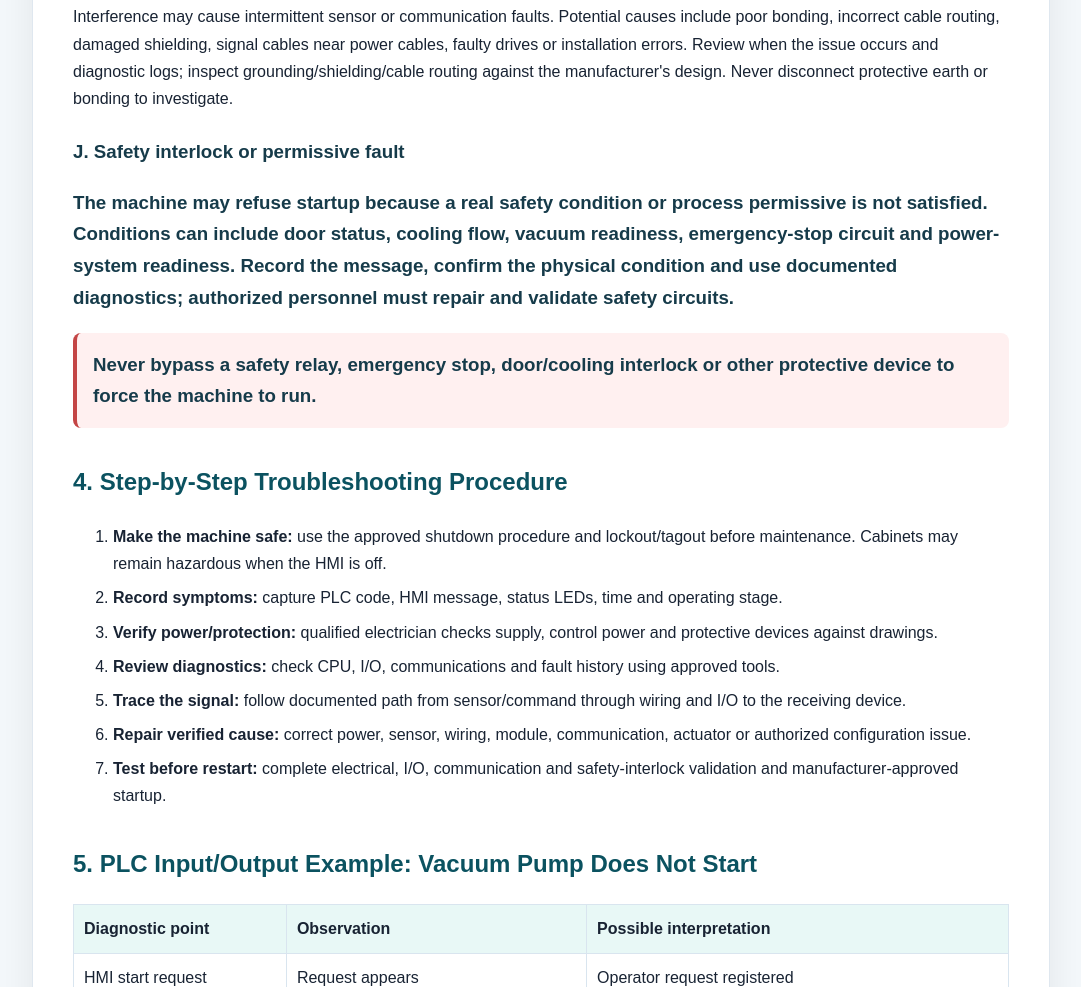
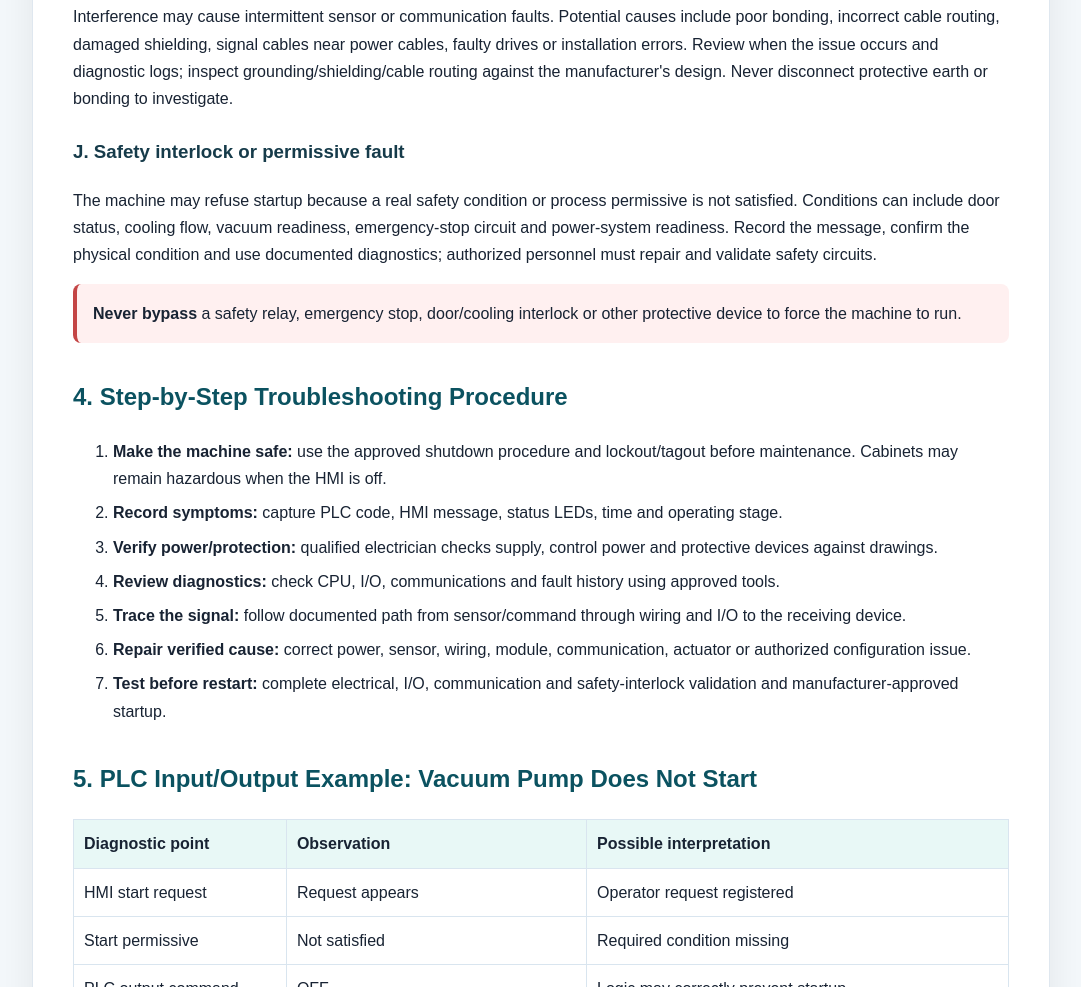
Before and after one commit to kamatrajukumar2000-cmyk/sweksha-website, a plain HTML site: page electrical-plc-fault.html in a window 1280 px wide. Shown: the part 3924-4911 px from the top of the page, without its empty margins (99-1180 px from the left). Drawn offline with Linux system fonts and the light colour scheme.

Commit message:
Fix heading markup in Electrical PLC guide

```diff
--- a/electrical-plc-fault.html
+++ b/electrical-plc-fault.html
@@ -45,7 +45,7 @@
 <h3>G. PLC, HMI or equipment communication failure</h3><p>Loose/damaged network cables, device power loss, failed switches/modules, incorrect addresses/settings, configuration errors or electromagnetic interference can cause stale readings or loss of communication.</p><p>Record the exact alarm, identify the affected device, check its power and accessible connections, and review network diagnostics against approved documentation. Do not change IP/device addresses without understanding the network architecture.</p>
 <h3>H. Relay, contactor or motor protection fault</h3><p>Overload, motor or mechanical fault, short circuit, defective coil, worn contacts, incorrect control voltage or a tripped overload relay may stop a load. Record trip indications and affected equipment; inspect only for visible external damage. A qualified electrician should verify load, protection, control circuit and motor condition. Correct the cause before reset; never increase overload settings to avoid trips.</p>
 <h3>I. Electrical noise, grounding and interference</h3><p>Interference may cause intermittent sensor or communication faults. Potential causes include poor bonding, incorrect cable routing, damaged shielding, signal cables near power cables, faulty drives or installation errors. Review when the issue occurs and diagnostic logs; inspect grounding/shielding/cable routing against the manufacturer's design. Never disconnect protective earth or bonding to investigate.</p>
-<h3>J. Safety interlock or permissive fault</hh3><p>The machine may refuse startup because a real safety condition or process permissive is not satisfied. Conditions can include door status, cooling flow, vacuum readiness, emergency-stop circuit and power-system readiness. Record the message, confirm the physical condition and use documented diagnostics; authorized personnel must repair and validate safety circuits.</p><div class="note"><strong>Never bypass</strong> a safety relay, emergency stop, door/cooling interlock or other protective device to force the machine to run.</div>
+<h3>J. Safety interlock or permissive fault</h3><p>The machine may refuse startup because a real safety condition or process permissive is not satisfied. Conditions can include door status, cooling flow, vacuum readiness, emergency-stop circuit and power-system readiness. Record the message, confirm the physical condition and use documented diagnostics; authorized personnel must repair and validate safety circuits.</p><div class="note"><strong>Never bypass</strong> a safety relay, emergency stop, door/cooling interlock or other protective device to force the machine to run.</div>
 <h2>4. Step-by-Step Troubleshooting Procedure</h2><ol><li><strong>Make the machine safe:</strong> use the approved shutdown procedure and lockout/tagout before maintenance. Cabinets may remain hazardous when the HMI is off.</li><li><strong>Record symptoms:</strong> capture PLC code, HMI message, status LEDs, time and operating stage.</li><li><strong>Verify power/protection:</strong> qualified electrician checks supply, control power and protective devices against drawings.</li><li><strong>Review diagnostics:</strong> check CPU, I/O, communications and fault history using approved tools.</li><li><strong>Trace the signal:</strong> follow documented path from sensor/command through wiring and I/O to the receiving device.</li><li><strong>Repair verified cause:</strong> correct power, sensor, wiring, module, communication, actuator or authorized configuration issue.</li><li><strong>Test before restart:</strong> complete electrical, I/O, communication and safety-interlock validation and manufacturer-approved startup.</li></ol>
 <h2>5. PLC Input/Output Example: Vacuum Pump Does Not Start</h2><div class="table-wrap"><table><tr><th>Diagnostic point</th><th>Observation</th><th>Possible interpretation</th></tr><tr><td>HMI start request</td><td>Request appears</td><td>Operator request registered</td></tr><tr><td>Start permissive</td><td>Not satisfied</td><td>Required condition missing</td></tr><tr><td>PLC output command</td><td>OFF</td><td>Logic may correctly prevent startup</td></tr><tr><td>PLC output command</td><td>ON</td><td>Check downstream circuit</td></tr><tr><td>Contactor</td><td>No pickup</td><td>Control supply, wiring, coil or interlock issue</td></tr><tr><td>Motor</td><td>Contactor active, motor stopped</td><td>Power, overload, motor or mechanical fault</td></tr><tr><td>Feedback input</td><td>Missing</td><td>Sensor, wiring or actual equipment status fault</td></tr></table></div><p>Trace the complete control path rather than immediately replacing the PLC or forcing an output.</p>
 <h2>6. Emergency Safety Stop</h2><p>Stop using the approved procedure if there is smoke, burning smell, arcing, repeated breaker/fuse trips, damaged conductors, water near energized equipment, unexpected movement, loss of a critical interlock or a fault compromising safe operation.</p><ol><li>Do not touch or open an energized cabinet showing damage.</li><li>Use the designated emergency stop when appropriate; it may not isolate all energy.</li><li>Arrange isolation of electrical, mechanical, vacuum, gas and other hazardous energy as applicable.</li><li>Qualified personnel verify absence of hazardous voltage and repair the root cause.</li><li>Validate affected safety functions before restart.</li></ol><div class="note"><strong>Safety:</strong> Work inside energized electrical panels is restricted to appropriately qualified personnel using required procedures and PPE.</div>
```
